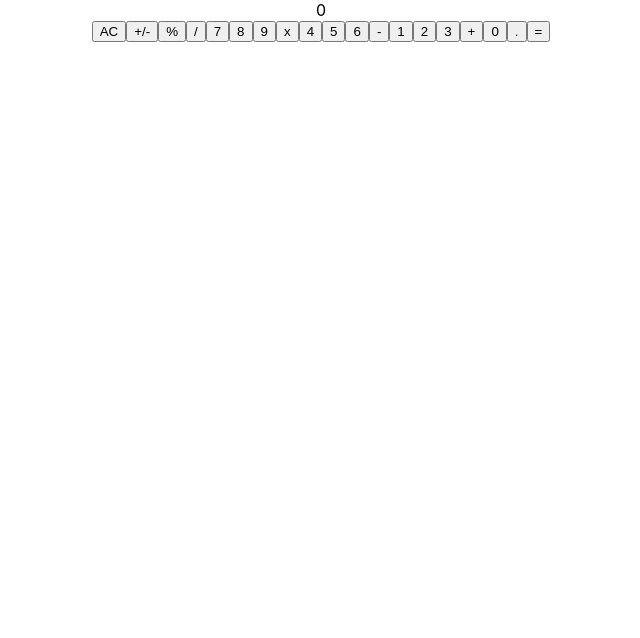
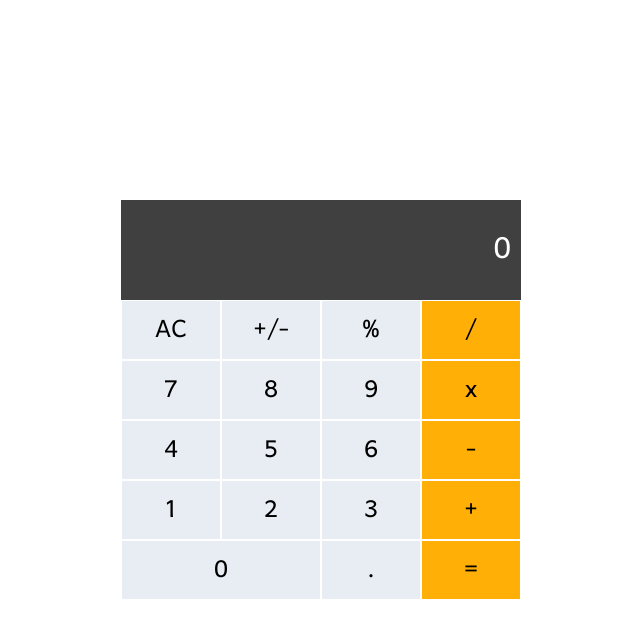
Before and after one commit to KDlamini/math-magicians, a React (Create React App) app: page / in a window 1280 px wide. Shown: the top 638 px of the page, without its empty margins (319-959 px from the left). Built offline with nearby package versions, Linux system fonts and the light colour scheme.

Commit message:
Add styling for calculator.js

```diff
--- a/src/App.css
+++ b/src/App.css
@@ -1,3 +1,80 @@
+@import url('https://fonts.googleapis.com/css2?family=Harmattan:wght@400;700&display=swap');
+
+*,
+*::before,
+*::after {
+  box-sizing: border-box;
+  font-family: 'Harmattan', sans-serif;
+  font-weight: normal;
+}
+
+body {
+  margin: 0;
+  padding: 0;
+  font-family:
+    'Harmattan',
+    'Courier New',
+    monospace;
+}
+
 .App {
+  display: flex;
+  align-items: center;
+  justify-content: center;
   text-align: center;
+  height: 100vh;
 }
+
+#calculator {
+  display: grid;
+  justify-content: center;
+  align-content: center;
+  grid-template-columns: repeat(4, 100px);
+  grid-template-rows: minmax(100px, auto) repeat(5, 60px);
+}
+
+#display {
+  grid-column: 1 / -1;
+  background-color: rgba(0, 0, 0, 0.75);
+  color: #fff;
+  font-size: 2.5rem;
+  text-align: right;
+  display: flex;
+  justify-content: space-around;
+  flex-direction: column;
+  padding: 10px;
+  word-wrap: break-word;
+  word-break: break-all;
+}
+
+button {
+  cursor: pointer;
+  font-size: 2rem;
+  border: 1px solid #fff;
+  background: rgba(223, 231, 238, 0.75);
+  outline: none;
+}
+
+button:hover {
+  background: rgba(144, 166, 187, 0.75);
+}
+
+#zero {
+  grid-column: span 2;
+}
+
+#divide,
+#multiply,
+#subtract,
+#add,
+#equals {
+  background: #ffae00fa;
+}
+
+#divide:hover,
+#multiply:hover,
+#subtract:hover,
+#add:hover,
+#equals:hover {
+  background: #aa7a12;
+}
```
